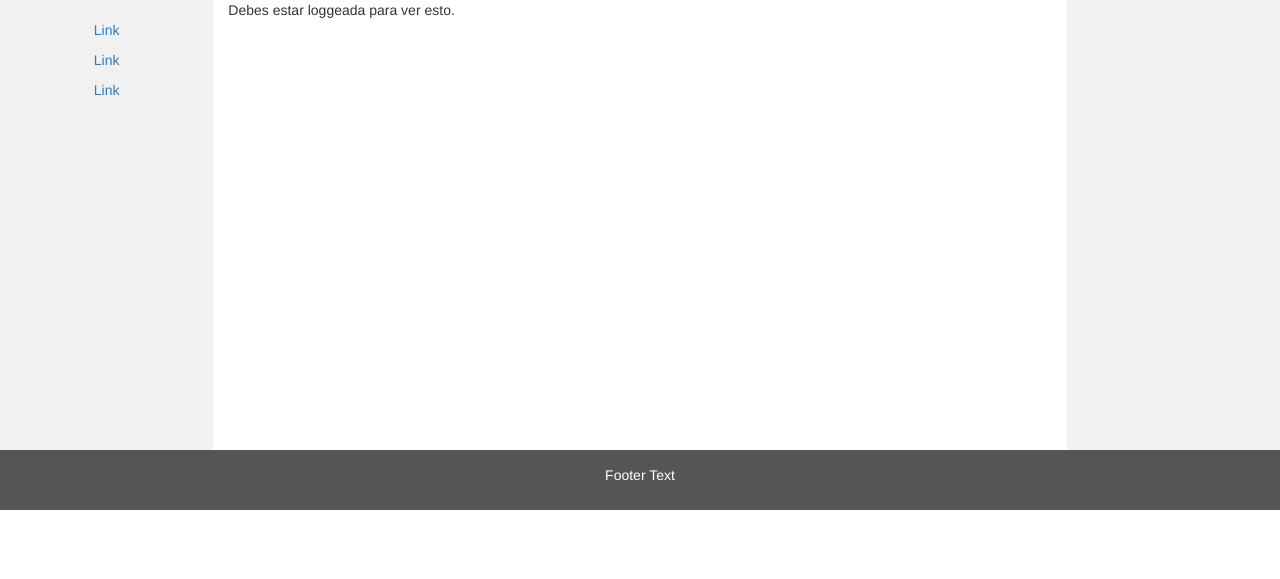
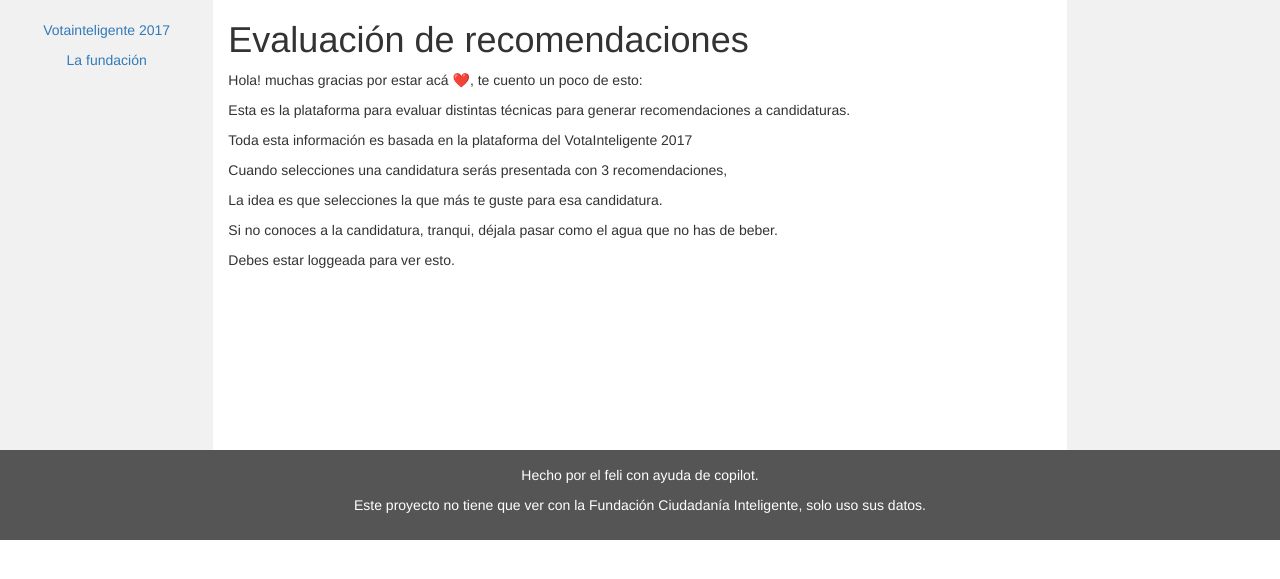
Before and after one commit to lfalvarez/evaluacion_expertos, a Django app: page / in a window 1280 px wide. Shown: the part 52-631 px from the top of the page. Run offline with Django 4.2, Linux system fonts and the light colour scheme; some libraries are stand-ins or nearby versions.

Commit message:
Arreglando unos templates

```diff
--- a/recommendations/templates/base.html
+++ b/recommendations/templates/base.html
@@ -69,9 +69,8 @@
 <div class="container-fluid text-center">
   <div class="row content">
     <div class="col-sm-2 sidenav">
-      <p><a href="#">Link</a></p>
-      <p><a href="#">Link</a></p>
-      <p><a href="#">Link</a></p>
+      <p><a href="https://votainteligente.cl">Votainteligente 2017</a></p>
+      <p><a href="https://ciudadaniai.org/">La fundación</a></p>
     </div>
     <div class="col-sm-8 text-left">
       {% block content %}
@@ -88,7 +87,8 @@
 </div>
 
 <footer class="container-fluid text-center">
-  <p>Footer Text</p>
+  <p>Hecho por el feli con ayuda de copilot.</p>
+  <p>Este proyecto no tiene que ver con la Fundación Ciudadanía Inteligente, solo uso sus datos.</p>
 </footer>
 
 </body>
--- a/recommendations/templates/recommendations/candidacy_list.html
+++ b/recommendations/templates/recommendations/candidacy_list.html
@@ -3,6 +3,13 @@
 
 
 {% block content %}
+<h1>Evaluación de recomendaciones</h1>
+<p>Hola! muchas gracias por estar acá ❤️, te cuento un poco de esto:</p>
+<p>Esta es la plataforma para evaluar distintas técnicas para generar recomendaciones a candidaturas.</p>
+<p>Toda esta información es basada en la plataforma del VotaInteligente 2017</p>
+<p>Cuando selecciones una candidatura serás presentada con 3 recomendaciones,</p>
+<p>La idea es que selecciones la que más te guste para esa candidatura.</p>
+<p>Si no conoces a la candidatura, tranqui, déjala pasar como el agua que no has de beber.</p>
 
 {% if user.is_authenticated %}
 
@@ -11,7 +18,7 @@
         {% has_choosen_recommendation user candidate as has_chosen %}
         {% if not has_chosen %}
 
-        <li><a href="{% url 'candidacy' slug=candidate.slug %}">{{ candidate.name }}</a></li>
+        <li><a href="{% url 'candidacy' slug=candidate.slug %}">{{ candidate.name }} - {{candidate.party}}</a></li>
         {% endif %}
     {% endfor %}
 </ul>
```
